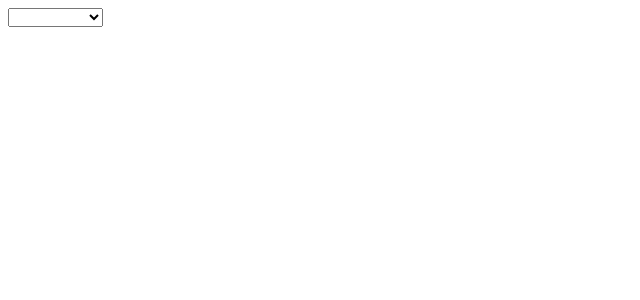
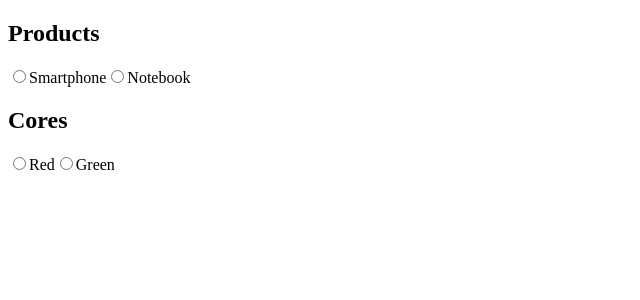
Before and after one commit to Erick-Verissim0/React, a React (Create React App) app: page / in a window 1280 px wide. Shown: the top 300 px of the page, without its empty margins (0-640 px from the left). Built offline with nearby package versions, Linux system fonts and the light colour scheme.

Commit message:
form_input_typeRadio

```diff
--- a/src/App.js
+++ b/src/App.js
@@ -1,23 +1,54 @@
 import React from 'react';
 
 function App() {
-  const [select, setSelect] = React.useState('');
+  const [radio, setRadio] = React.useState('');
+  const [color, setColor] = React.useState('');
+
+  function handleChange({ target }) {
+    setRadio(target.value);
+  }
 
   return (
-    <div>
-      <form>
-        <select
-          value={select}
-          onChange={({ target }) => setSelect(target.value)}
-        >
-          <option disabled value=""></option>
-          <option value="Notebook">Notebook</option>
-          <option value="Smartphone">Smartphone</option>
-          <option value="Tablet">Tablet</option>
-        </select>
-        {select}
-      </form>
-    </div>
+    <form>
+      <h2> Products </h2>
+      <label>
+        <input
+          type="radio"
+          onChange={handleChange}
+          checked={radio === 'Smartphone'}
+          value="Smartphone"
+        />
+        Smartphone
+      </label>
+      <label>
+        <input
+          type="radio"
+          onChange={handleChange}
+          checked={radio === 'Notebook'}
+          value="Notebook"
+        />
+        Notebook
+      </label>
+      <h2> Cores </h2>
+      <label>
+        <input
+          type="radio"
+          onChange={({ target }) => setColor(target.value)}
+          checked={color === 'Red'}
+          value="Red"
+        />
+        Red
+      </label>
+      <label>
+        <input
+          type="radio"
+          onChange={({ target }) => setColor(target.value)}
+          checked={color === 'Green'}
+          value="Green"
+        />
+        Green
+      </label>
+    </form>
   );
 }
 
```
Also changed, not shown: 1 other file (tests, documents, lock files or other folders).
